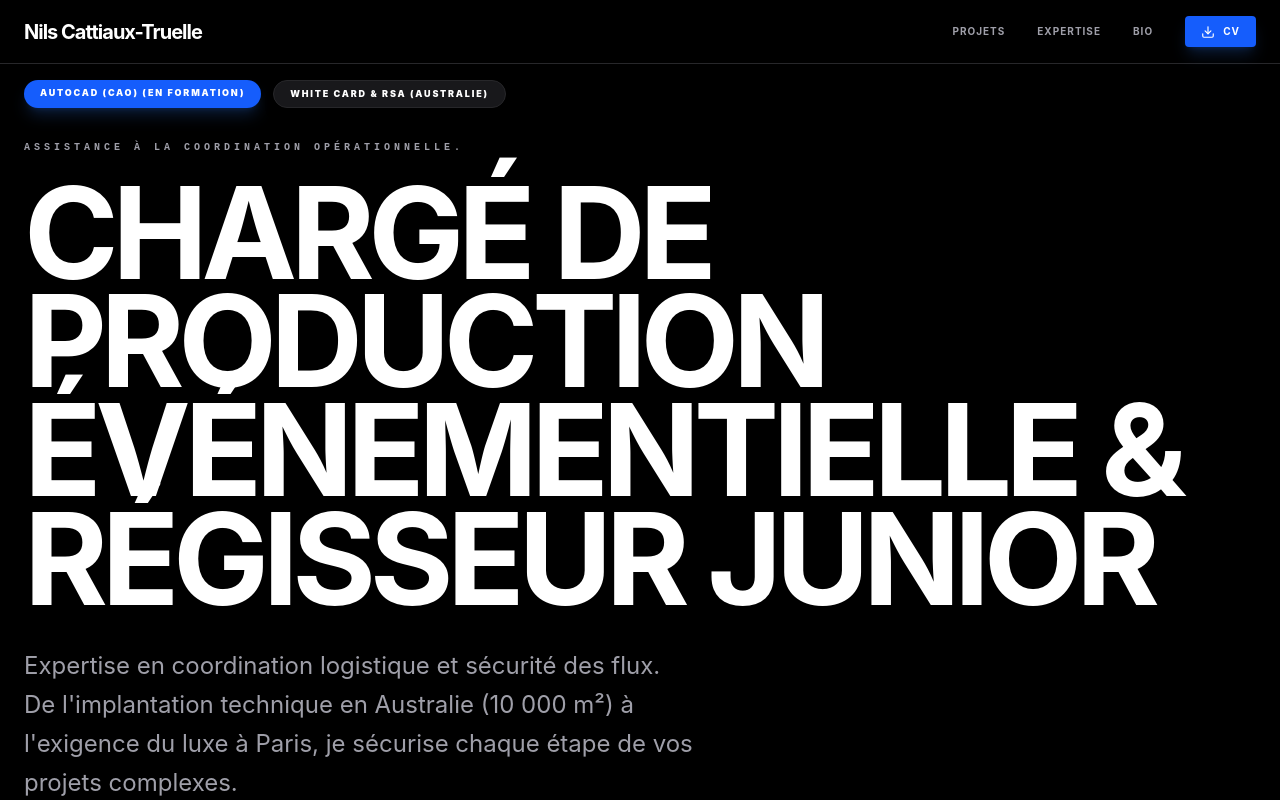
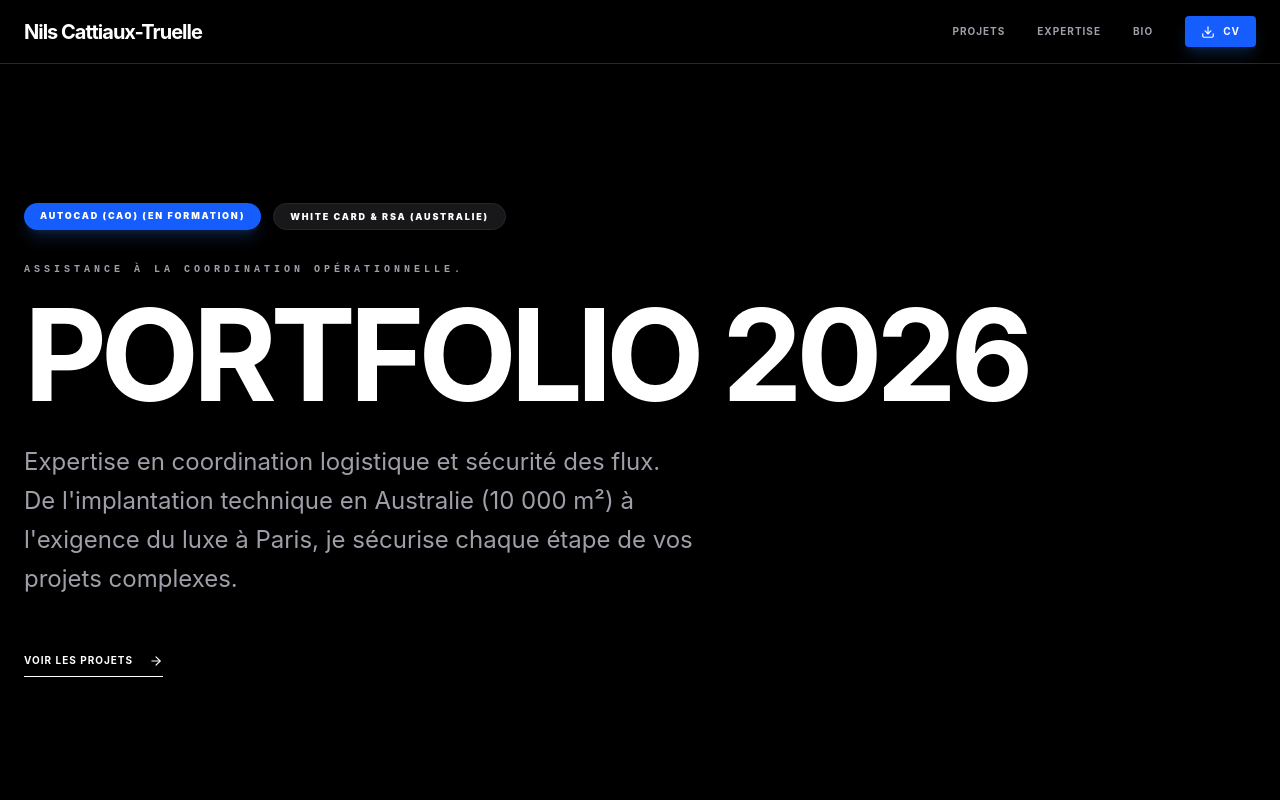
Before and after one commit to Poppey-web/Portfolio, a React (Vite) app: page / in a window 1280 px wide. Shown: the top 800 px of the page. Built offline with nearby package versions, Linux system fonts and the light colour scheme; no server answers.

Commit message:
Update data.ts

```diff
--- a/src/data.ts
+++ b/src/data.ts
@@ -2,7 +2,7 @@ export const portfolioData = {
   profile: {
     name: "Nils Cattiaux-Truelle",
     role: "ASSISTANCE À LA COORDINATION OPÉRATIONNELLE.",
-    heroTitle: "Chargé de Production Événementielle & Régisseur Junior",
+    heroTitle: "Portfolio 2026",
     heroSubtitle: "Expertise en coordination logistique et sécurité des flux. De l'implantation technique en Australie (10 000 m²) à l'exigence du luxe à Paris, je sécurise chaque étape de vos projets complexes.",
     bioTitle: "FIABILITÉ & VISION LONG TERME.",
     bioText: [
```
